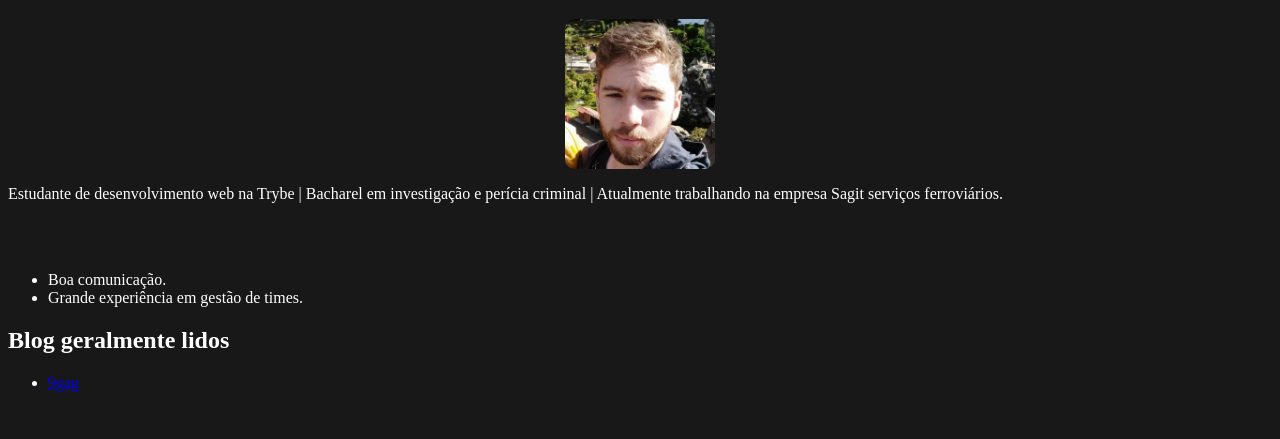
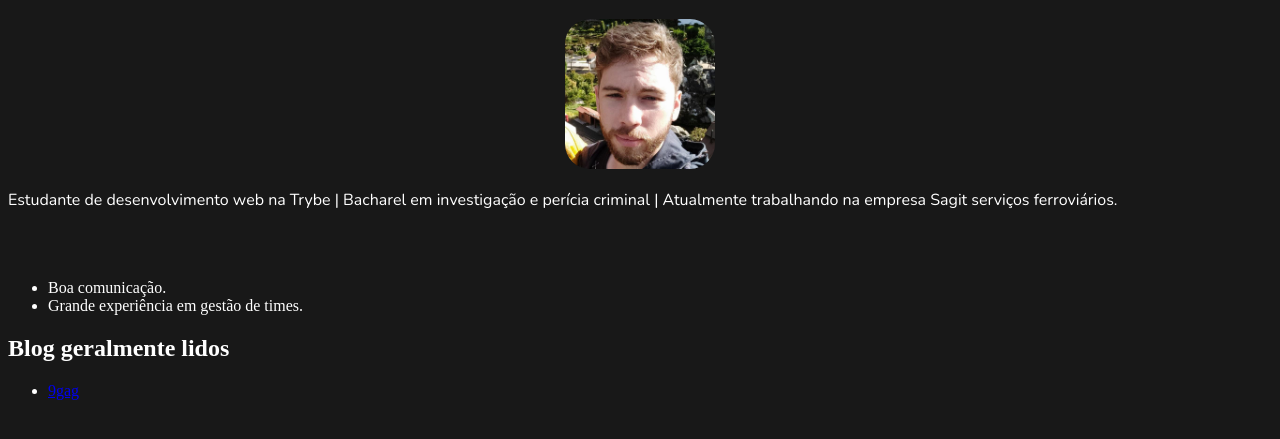
Before and after one commit to VictorSchmoegel/VictorSchmoegel.github.io, a plain HTML site: page index.html in a window 1280 px wide. Shown: the part 61-500 px from the top of the page. Drawn offline with nearby package versions, Linux system fonts and the light colour scheme.

Commit message:
atualizando

```diff
--- a/style.css
+++ b/style.css
@@ -8,8 +8,9 @@
     --corbackgroud: #181818;
     --corfontes: #fff;
 
+    --fontepadrao: 'arial, Verdana, Helvetica, Sans-serif';
     --fontenome: 'Poppins'sans-serif;
-    --fontedescrip: 'Nunito'sans-serif;
+    --fontedescrip: 'nunito'sans-serif;
 }
 
 *{
@@ -22,9 +23,15 @@ body {
 }
 
 img {
-    border-radius: 10px;
+    border-radius: 25px;
     display: flex;
     margin: auto;
+}
+
+p {
+    font-family: 'Nunito', sans-serif;
+    display: flex;
+    margin-top: 20px;
 }
 
 h1 {
```
